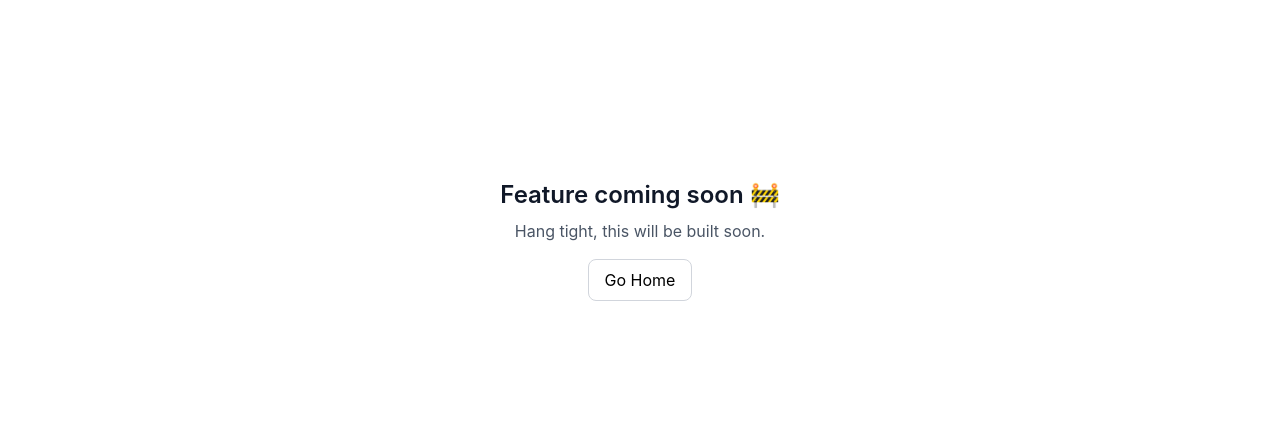
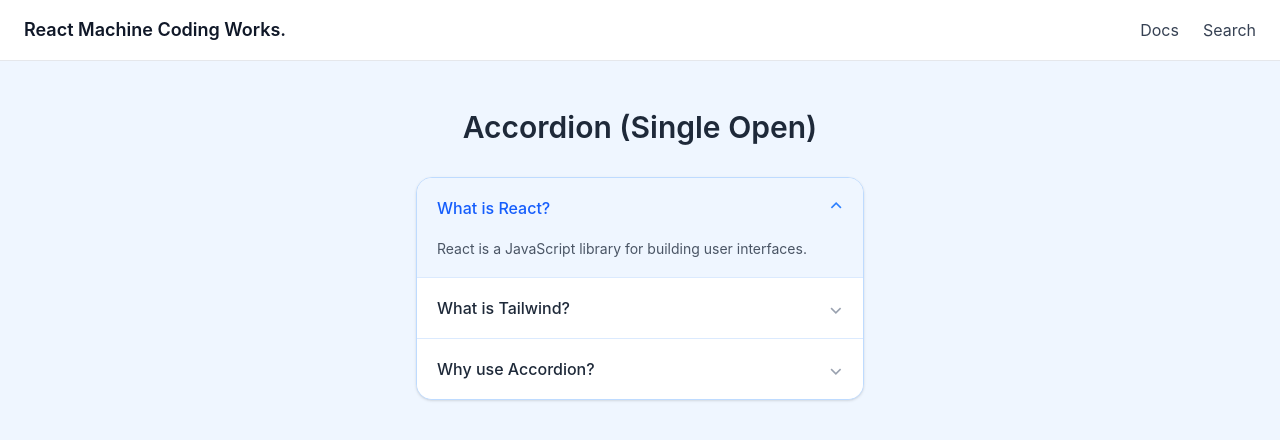
Before and after one commit to psudocode-monk/machine-coding-test, a React (Vite) app: page /accordion-single in a window 1280 px wide. Shown: the top 440 px of the page. Built offline with nearby package versions, Linux system fonts and the light colour scheme.

Commit message:
Update: Accordion - Single Open

```diff
--- a/src/App.jsx
+++ b/src/App.jsx
@@ -11,6 +11,7 @@ import DynamicInputs from "./pages/DynamicInputs";
 import Todo from "./pages/Todo";
 import TodoLocalStorage from "./pages/TodoLocalStorage";
 import MultipleCheckBox from "./pages/MultipleCheckBox";
+import Accordion from "./pages/Accordion";
 
 const appRouter = createBrowserRouter([
   {
@@ -58,6 +59,10 @@ const appRouter = createBrowserRouter([
         path: "checkbox-group",
         element: <MultipleCheckBox />,
       },
+      {
+        path: "accordion-single",
+        element: <Accordion />,
+      },
     ],
   },
 ]);
--- /dev/null
+++ b/src/pages/Accordion.jsx
@@ -0,0 +1,80 @@
+import { useState } from "react";
+
+const data = [
+  {
+    title: "What is React?",
+    content: "React is a JavaScript library for building user interfaces.",
+  },
+  {
+    title: "What is Tailwind?",
+    content: "Tailwind is a utility-first CSS framework.",
+  },
+  {
+    title: "Why use Accordion?",
+    content: "To show/hide content efficiently and save space.",
+  },
+];
+
+function AccordionComponent() {
+  const [activeIndex, setActiveIndex] = useState(0);
+
+  const toggle = (index) => {
+    setActiveIndex(index === activeIndex ? null : index);
+  };
+
+  return (
+    <div className="max-w-md w-full bg-white border border-blue-200 rounded-2xl shadow-sm overflow-hidden">
+      {data.map((item, index) => {
+        const isActive = index === activeIndex;
+
+        return (
+          <div
+            key={index}
+            className="border-b last:border-none border-blue-100"
+          >
+            <button
+              onClick={() => toggle(index)}
+              className={`w-full flex justify-between items-center px-5 py-4 text-left font-medium transition
+              ${
+                isActive
+                  ? "bg-blue-50 text-blue-600"
+                  : "bg-white text-gray-800 hover:bg-blue-50"
+              }`}
+            >
+              {item.title}
+
+              <span
+                className={`text-lg transition-transform duration-300 ${
+                  isActive ? "rotate-180 text-blue-500" : "text-gray-400"
+                }`}
+              >
+                ⌄
+              </span>
+            </button>
+            <div
+              className={`transition-all duration-300 overflow-hidden ${
+                isActive ? "max-h-40" : "max-h-0"
+              }`}
+            >
+              <p className="px-5 pb-4 text-sm text-gray-600 leading-relaxed bg-blue-50">
+                {item.content}
+              </p>
+            </div>
+          </div>
+        );
+      })}
+    </div>
+  );
+}
+
+export default function Accordion() {
+  return (
+    <div className="min-h-screen bg-blue-50 flex flex-col items-center py-12">
+      <h1 className="text-3xl font-semibold text-gray-800 mb-8">
+        Accordion (Single Open)
+      </h1>
+
+      <AccordionComponent />
+    </div>
+  );
+}
```
